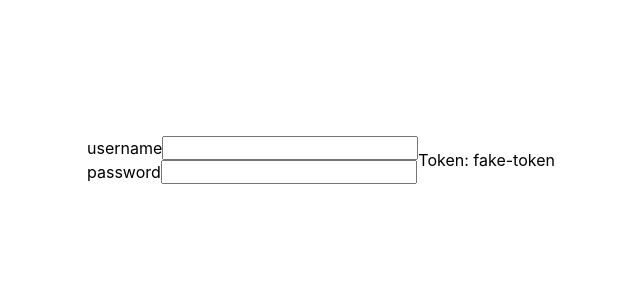
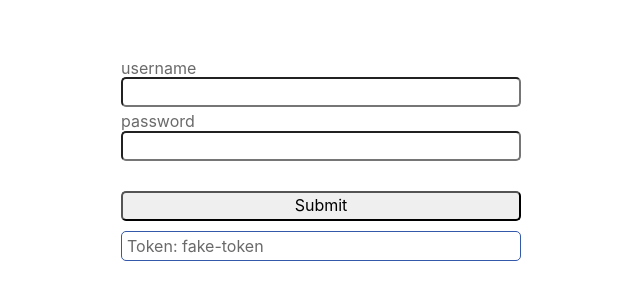
Before and after one commit to clee421/ms-arch, a React (Create React App) app in the folder uis/msp-overview/: page / in a window 1280 px wide. Shown: the part 240-540 px from the top of the page, without its empty margins (319-959 px from the left). Built offline with nearby package versions, Linux system fonts and the light colour scheme.

Commit message:
feat: add submit button

```diff
--- a/uis/msp-overview/src/components/app.scss
+++ b/uis/msp-overview/src/components/app.scss
@@ -1,5 +1,10 @@
+@import "./assets/scss/colors.scss";
+
+$max-width: 400px;
+
 .app-container {
   display: flex;
+  flex-direction: column;
   align-items: center;
   justify-content: center;
 
@@ -9,5 +14,45 @@
     display: flex;
     flex-direction: column;
     justify-content: center;
+
+    width: $max-width;
+
+    margin-bottom: 15px;
+
+    span {
+      color: $grey;
+    }
+
+    input {
+      height: 30px;
+      width: 100%;
+
+      margin-bottom: 5px;
+      padding-left: 5px;
+
+      border-radius: 5px;
+    }
+  }
+
+  .submit-container {
+    height: 30px;
+    width: $max-width;
+    margin: 10px 0;
+
+    button {
+      height: 100%;
+      width: 100%;
+
+      border-radius: 5px;
+    }
+  }
+
+  .token-container {
+    width: $max-width;
+    padding: 5px;
+
+    color: $grey;
+    border-radius: 5px;
+    border: 1px solid $blue;
   }
 }
--- a/uis/msp-overview/src/components/app.tsx
+++ b/uis/msp-overview/src/components/app.tsx
@@ -12,20 +12,36 @@ import './app.scss';
 
 const App: React.FC = (): ReactElement => {
   const token = useSelector((state: AppState): string => state.system.token);
-  const username = useFormInput('', { type: 'text', name: 'username' });
-  const password = useFormInput('', { type: 'password', name: 'password' });
+  const username = useFormInput('', {
+    name: 'username',
+  });
+  const password = useFormInput('', {
+    type: 'password',
+    name: 'password',
+  });
+
+  function handleSubmit(): void {
+    // eslint-disable-next-line
+    console.log(`Username: ${username.value}; Password: ${password.value}`);
+  }
 
   return (
     <div className="app-container">
       <div className="input-boxes">
         <label>
-          username
+          <span>username</span>
           <input {...username} />
         </label>
         <label>
-          password
+          <span>password</span>
           <input {...password} />
         </label>
+      </div>
+
+      <div className="submit-container">
+        <button type="button" onClick={handleSubmit}>
+          Submit
+        </button>
       </div>
 
       <div className="token-container">{`Token: ${token}`}</div>
```
